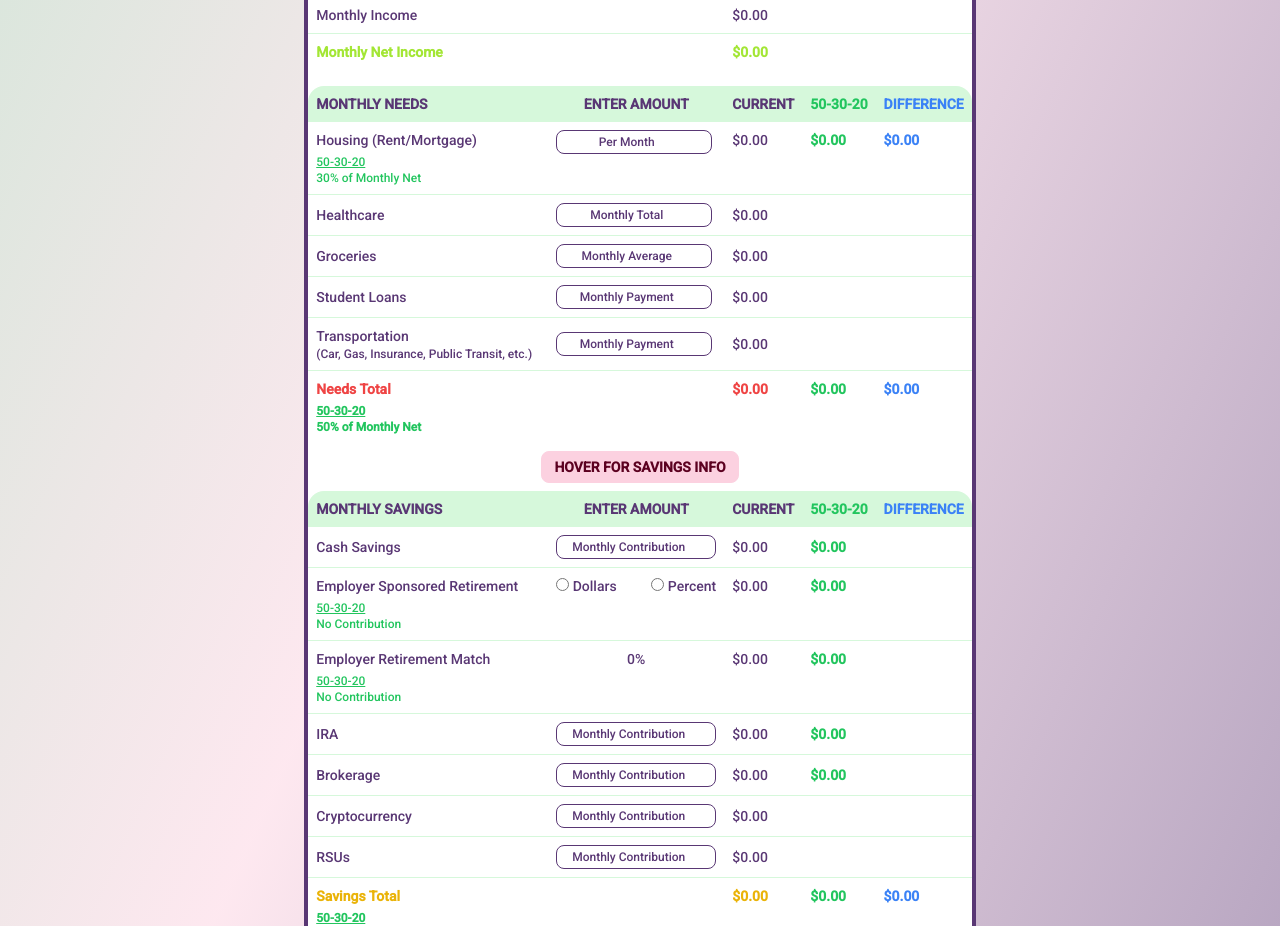
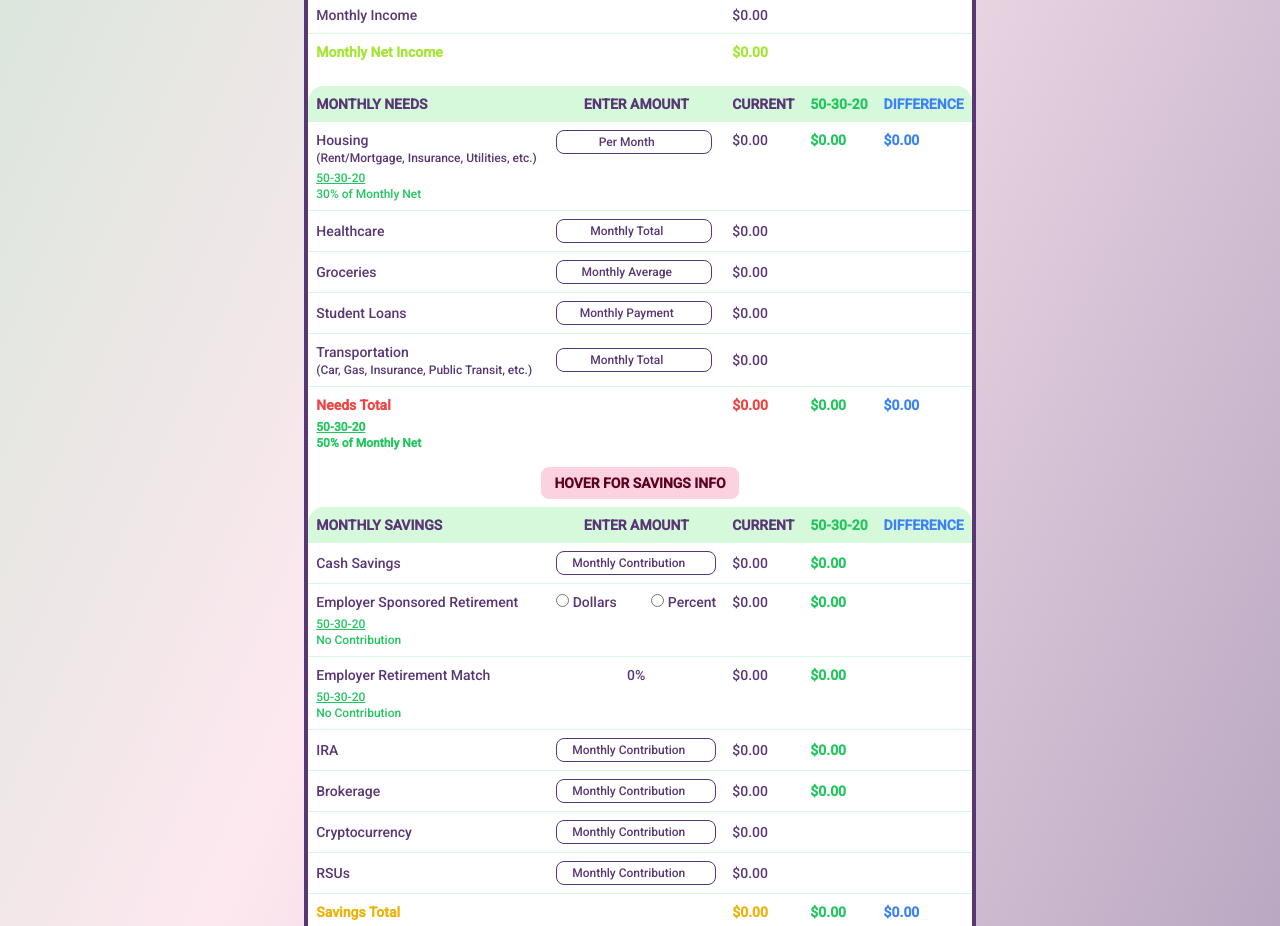
Before and after one commit to jcseeley/Money-Manager, a React (Create React App) app: page / in a window 1280 px wide. Shown: the part 1440-2366 px from the top of the page. Built offline with nearby package versions, Linux system fonts and the light colour scheme.

Commit message:
fix: add note to 'Housing' about utilities, insurance, etc

```diff
--- a/src/components/NetWorthDash.js
+++ b/src/components/NetWorthDash.js
@@ -729,7 +729,8 @@ const NetWorthDash = () => {
               {/* MONTHLY HOUSING INPUT */}
               <tr className="hover">
                 <td className="w-60">
-                  <p>Housing (Rent/Mortgage)</p>
+                  <p>Housing</p>
+                  <p className="text-xs">(Rent/Mortgage, Insurance, Utilities, etc.)</p>
                   <p className="text-xs underline mt-1 text-green-500">50-30-20</p>
                   <p className="text-xs text-green-500">30% of Monthly Net</p>
                 </td>
@@ -802,7 +803,7 @@ const NetWorthDash = () => {
                     step='.01'
                     min='0'
                     name='carPayment'
-                    placeholder='Monthly Payment' />
+                    placeholder='Monthly Total' />
                 </td>
                 <td>{formatDollars(carPayment)}</td>
                 <td></td>
```
